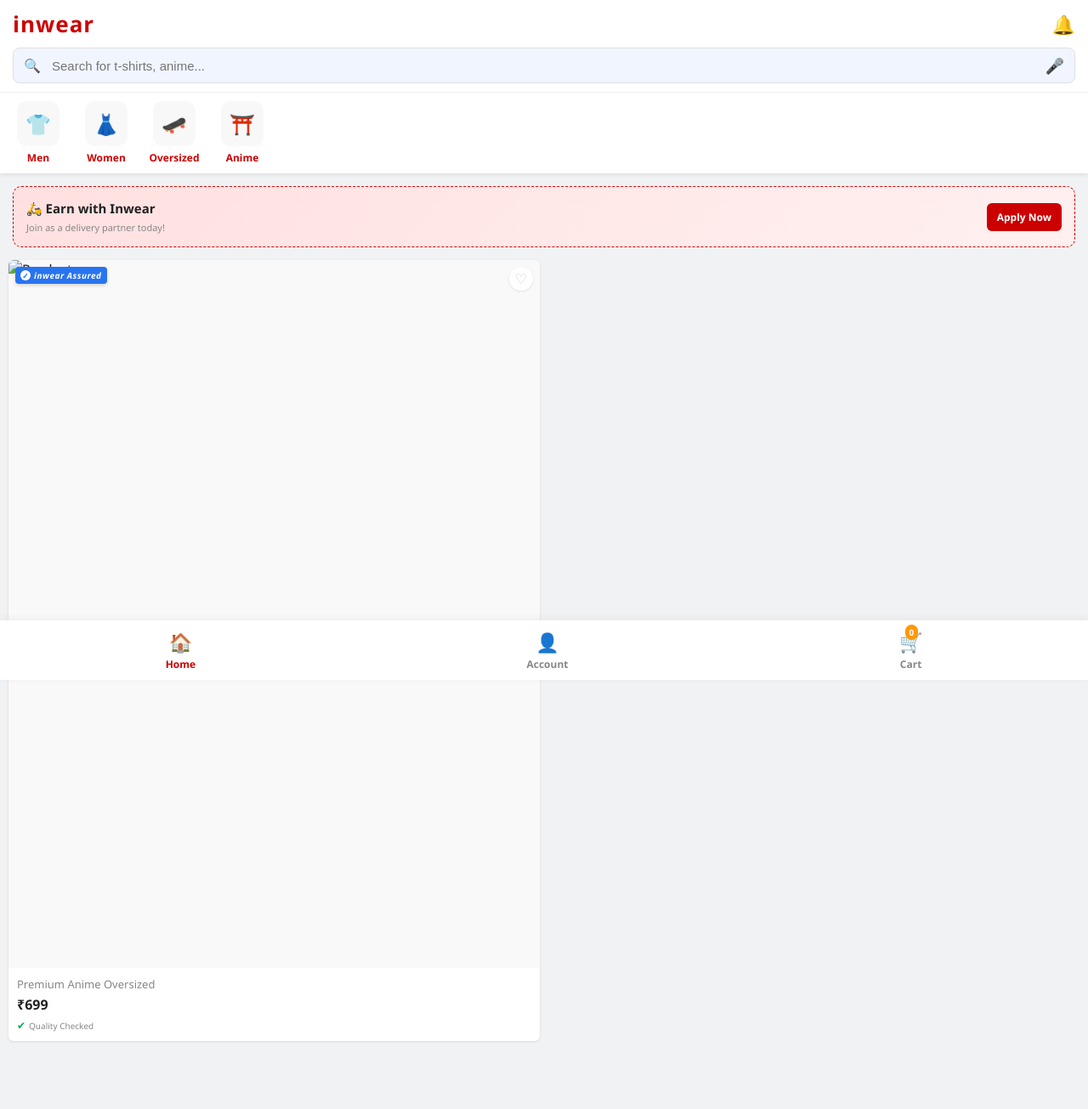
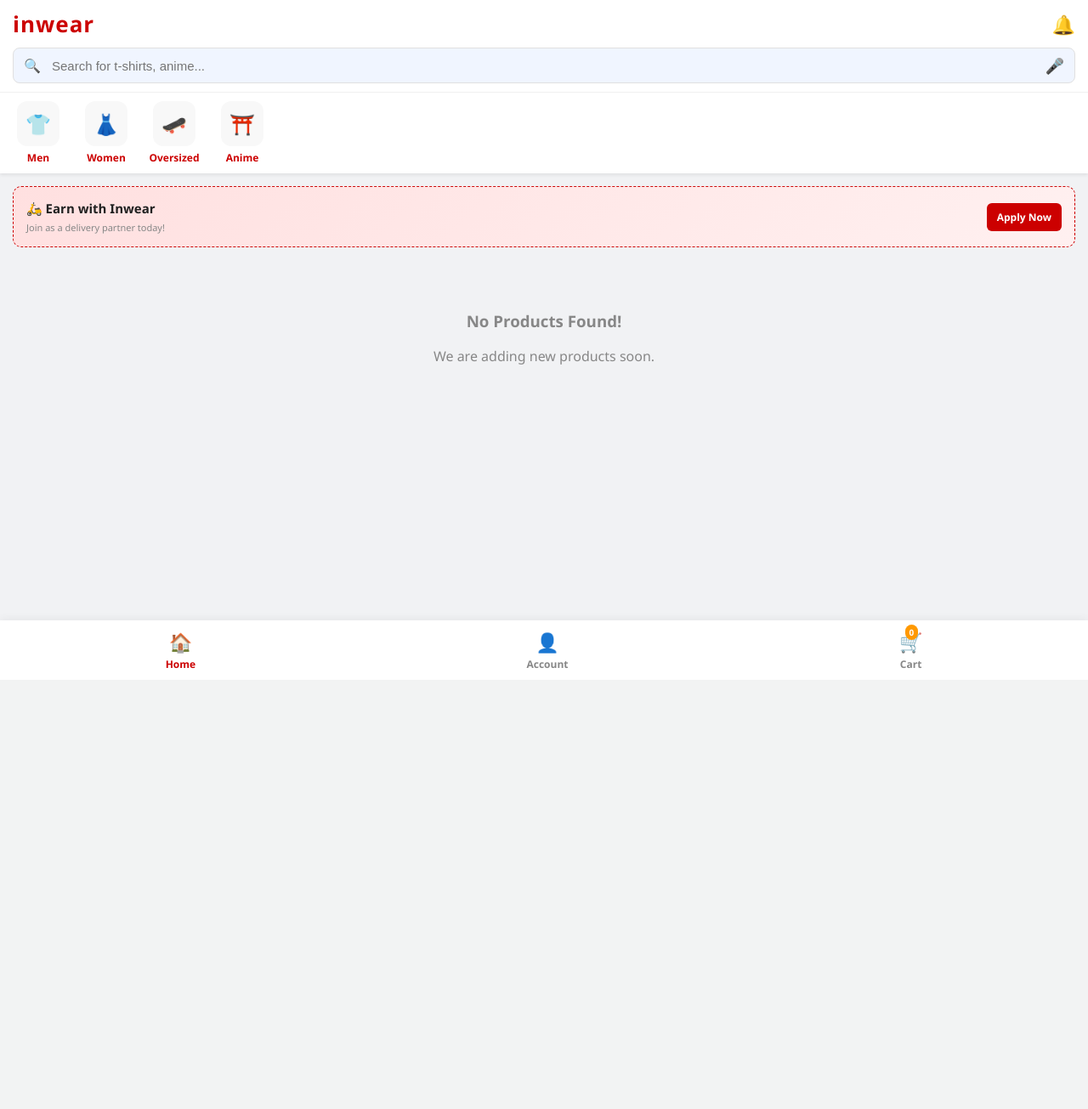
Before and after one commit to nitrotrial1month-glitch/My-funny.py, a Flask app: template templates/index.html in a window 1280 px wide. Shown: the whole page at 85% size. After the commit the page ends 800 px from the top, so only its background shows below. Run offline with Flask 3, Linux system fonts and the light colour scheme; the template is opened without the code that fills it, so the values that code supplies are empty; some libraries are stand-ins or nearby versions.

Commit message:
Update index.html

```diff
--- a/templates/index.html
+++ b/templates/index.html
@@ -32,7 +32,7 @@
             box-shadow: 0 2px 4px rgba(0,0,0,0.08);
         }
         .header-top-row { display: flex; justify-content: space-between; align-items: center; padding: 10px 15px; }
-        .brand-name { font-size: 26px; font-weight: 800; color: var(--primary-red); letter-spacing: 1px; text-transform: lowercase; }
+        .brand-name { font-size: 26px; font-weight: 800; color: var(--primary-red); letter-spacing: 1px; text-transform: lowercase; text-decoration: none; }
         .top-right-icon { color: var(--primary-red); font-size: 22px; cursor: pointer; }
 
         .search-container { padding: 0 15px 10px 15px; }
@@ -40,12 +40,13 @@
         .search-box input { flex: 1; border: none; background: transparent; outline: none; font-size: 15px; padding-left: 8px; }
         .search-box .voice-icon { font-size: 18px; color: #555; cursor: pointer; }
 
+        /* 🔴 FIXED: Category Scroll */
         .category-scroll {
             display: flex; overflow-x: auto; padding: 10px 15px; gap: 20px;
             background: #fff; border-top: 1px solid #f0f0f0; scrollbar-width: none;
         }
         .category-scroll::-webkit-scrollbar { display: none; }
-        .cat-item { display: flex; flex-direction: column; align-items: center; min-width: 60px; cursor: pointer; }
+        .cat-item { display: flex; flex-direction: column; align-items: center; min-width: 60px; text-decoration: none; cursor: pointer; }
         .cat-icon { font-size: 24px; background: #f8f8f8; padding: 10px; border-radius: 12px; margin-bottom: 5px; }
         .cat-text { font-size: 12px; font-weight: bold; color: var(--primary-red); }
 
@@ -54,20 +55,24 @@
             background: linear-gradient(135deg, #ffe0e0 0%, #fff0f0 100%);
             margin: 15px; padding: 15px; border-radius: 10px;
             display: flex; align-items: center; justify-content: space-between;
-            border: 1px dashed var(--primary-red);
+            border: 1px dashed var(--primary-red); text-decoration: none;
         }
         .delivery-banner-text h3 { margin: 0; color: var(--text-dark); font-size: 15px; }
         .delivery-banner-text p { margin: 5px 0 0; font-size: 11px; color: var(--text-muted); }
-        .delivery-btn-banner { background: var(--primary-red); color: white; text-decoration: none; padding: 8px 12px; border-radius: 6px; font-size: 12px; font-weight: bold; }
+        .delivery-btn-banner { background: var(--primary-red); color: white; padding: 8px 12px; border-radius: 6px; font-size: 12px; font-weight: bold; }
 
         .main-content { padding: 0 10px 10px 10px; }
         .product-grid { display: grid; grid-template-columns: repeat(2, 1fr); gap: 10px; }
-        .product-card { background-color: var(--white); border-radius: 6px; overflow: hidden; position: relative; box-shadow: 0 1px 3px rgba(0,0,0,0.1); display: flex; flex-direction: column; text-decoration: none; color: inherit; }
+
+        /* 🔴 FIXED: Product Card Clickable Style */
+        .product-card { background-color: var(--white); border-radius: 6px; overflow: hidden; position: relative; box-shadow: 0 1px 3px rgba(0,0,0,0.1); display: flex; flex-direction: column; text-decoration: none; color: inherit; transition: transform 0.2s; }
+        .product-card:active { transform: scale(0.98); }
+
         .product-img-container { width: 100%; aspect-ratio: 3/4; background-color: #f9f9f9; display: flex; justify-content: center; align-items: center; position: relative; }
         .product-img { width: 100%; height: 100%; object-fit: cover; }
-        .wishlist-btn { position: absolute; top: 8px; right: 8px; background: rgba(255, 255, 255, 0.9); border-radius: 50%; width: 28px; height: 28px; display: flex; justify-content: center; align-items: center; box-shadow: 0 1px 3px rgba(0,0,0,0.1); font-size: 16px; color: #ccc; }
+        .wishlist-btn { position: absolute; top: 8px; right: 8px; background: rgba(255, 255, 255, 0.9); border-radius: 50%; width: 28px; height: 28px; display: flex; justify-content: center; align-items: center; box-shadow: 0 1px 3px rgba(0,0,0,0.1); font-size: 16px; color: #ccc; z-index: 10; }
 
-        .inwear-assured-badge { position: absolute; top: 8px; left: 8px; background-color: var(--assured-blue); color: white; font-size: 10px; font-style: italic; font-weight: 900; padding: 3px 6px; border-radius: 4px; display: flex; align-items: center; gap: 4px; box-shadow: 0 2px 4px rgba(0,0,0,0.15); letter-spacing: 0.5px; }
+        .inwear-assured-badge { position: absolute; top: 8px; left: 8px; background-color: var(--assured-blue); color: white; font-size: 10px; font-style: italic; font-weight: 900; padding: 3px 6px; border-radius: 4px; display: flex; align-items: center; gap: 4px; box-shadow: 0 2px 4px rgba(0,0,0,0.15); letter-spacing: 0.5px; z-index: 10; }
         .assured-icon { background-color: white; color: var(--assured-blue); border-radius: 50%; width: 12px; height: 12px; display: flex; justify-content: center; align-items: center; font-size: 9px; font-weight: bold; font-style: normal; }
 
         .product-info { padding: 10px; }
@@ -89,59 +94,20 @@
         .cart-badge { position: absolute; top: -5px; right: 5px; background: #ff9900; color: white; font-size: 10px; padding: 2px 5px; border-radius: 10px; font-weight: bold; }
 
         /* ================= 4. Premium Bottom Sheet (Panel Menu) ================= */
-        .modal-overlay {
-            position: fixed; top: 0; left: 0; width: 100%; height: 100%;
-            background: rgba(0, 0, 0, 0.6);
-            backdrop-filter: blur(2px);
-            z-index: 1001;
-            display: none; opacity: 0;
-            transition: opacity 0.3s ease;
-        }
-
-        .bottom-sheet {
-            position: fixed; bottom: -100%; left: 0; width: 100%;
-            background: var(--white); z-index: 1002;
-            border-radius: 24px 24px 0 0;
-            padding: 15px 20px 30px 20px;
-            box-shadow: 0 -5px 20px rgba(0,0,0,0.15);
-            transition: bottom 0.3s cubic-bezier(0.4, 0, 0.2, 1);
-            box-sizing: border-box;
-        }
-
-        .drag-handle {
-            width: 40px; height: 5px; background-color: #e0e0e0;
-            border-radius: 10px; margin: 0 auto 20px auto;
-        }
-
-        .sheet-header {
-            display: flex; justify-content: space-between; align-items: center;
-            margin-bottom: 20px;
-        }
+        .modal-overlay { position: fixed; top: 0; left: 0; width: 100%; height: 100%; background: rgba(0, 0, 0, 0.6); backdrop-filter: blur(2px); z-index: 1001; display: none; opacity: 0; transition: opacity 0.3s ease; }
+        .bottom-sheet { position: fixed; bottom: -100%; left: 0; width: 100%; background: var(--white); z-index: 1002; border-radius: 24px 24px 0 0; padding: 15px 20px 30px 20px; box-shadow: 0 -5px 20px rgba(0,0,0,0.15); transition: bottom 0.3s cubic-bezier(0.4, 0, 0.2, 1); box-sizing: border-box; }
+        .drag-handle { width: 40px; height: 5px; background-color: #e0e0e0; border-radius: 10px; margin: 0 auto 20px auto; }
+        .sheet-header { display: flex; justify-content: space-between; align-items: center; margin-bottom: 20px; }
         .sheet-header h3 { margin: 0; font-size: 18px; color: var(--text-dark); font-weight: 800; }
-        .close-btn {
-            background: #f1f2f4; border-radius: 50%; width: 30px; height: 30px;
-            display: flex; justify-content: center; align-items: center;
-            font-size: 14px; color: var(--text-dark); cursor: pointer; font-weight: bold;
-        }
-
+        .close-btn { background: #f1f2f4; border-radius: 50%; width: 30px; height: 30px; display: flex; justify-content: center; align-items: center; font-size: 14px; color: var(--text-dark); cursor: pointer; font-weight: bold; }
         .sheet-content { display: flex; flex-direction: column; gap: 12px; }
-
-        .sheet-link-btn {
-            display: flex; align-items: center; justify-content: space-between;
-            padding: 15px 20px; border-radius: 16px;
-            text-decoration: none; font-weight: bold; font-size: 15px;
-            transition: transform 0.1s, background 0.2s;
-            border: 1px solid #f0f0f0;
-        }
+        .sheet-link-btn { display: flex; align-items: center; justify-content: space-between; padding: 15px 20px; border-radius: 16px; text-decoration: none; font-weight: bold; font-size: 15px; transition: transform 0.1s, background 0.2s; border: 1px solid #f0f0f0; }
         .sheet-link-btn:active { transform: scale(0.98); }
-
         .btn-left { display: flex; align-items: center; gap: 15px; }
 
-        /* Modern UI Colors for Panel Options */
         .admin-btn { background: linear-gradient(135deg, #fff5f5 0%, #ffebee 100%); color: var(--primary-red); border-color: #ffdcdb; }
         .seller-btn { background: linear-gradient(135deg, #f5f9ff 0%, #e3f2fd 100%); color: #1976d2; border-color: #cce4ff; }
         .delivery-btn { background: linear-gradient(135deg, #f5fff6 0%, #e8f5e9 100%); color: #2e7d32; border-color: #ccecd0; }
-
         .arrow-right { font-size: 18px; opacity: 0.5; }
     </style>
 </head>
@@ -149,7 +115,7 @@
 
     <div class="top-header">
         <div class="header-top-row">
-            <div class="brand-name">inwear</div>
+            <a href="/" class="brand-name">inwear</a>
             <div class="top-right-icon">🔔</div>
         </div>
         <div class="search-container">
@@ -160,35 +126,44 @@
             </div>
         </div>
         <div class="category-scroll">
-            <div class="cat-item"><div class="cat-icon">👕</div><div class="cat-text">Men</div></div>
-            <div class="cat-item"><div class="cat-icon">👗</div><div class="cat-text">Women</div></div>
-            <div class="cat-item"><div class="cat-icon">🛹</div><div class="cat-text">Oversized</div></div>
-            <div class="cat-item"><div class="cat-icon">⛩️</div><div class="cat-text">Anime</div></div>
+            <a href="/category/men" class="cat-item"><div class="cat-icon">👕</div><div class="cat-text">Men</div></a>
+            <a href="/category/women" class="cat-item"><div class="cat-icon">👗</div><div class="cat-text">Women</div></a>
+            <a href="/category/oversized" class="cat-item"><div class="cat-icon">🛹</div><div class="cat-text">Oversized</div></a>
+            <a href="/category/anime" class="cat-item"><div class="cat-icon">⛩️</div><div class="cat-text">Anime</div></a>
         </div>
     </div>
 
-    <div class="delivery-banner">
+    <a href="/delivery/register" class="delivery-banner">
         <div class="delivery-banner-text">
             <h3>🛵 Earn with Inwear</h3>
             <p>Join as a delivery partner today!</p>
         </div>
-        <a href="/apply-delivery" class="delivery-btn-banner">Apply Now</a>
-    </div>
+        <div class="delivery-btn-banner">Apply Now</div>
+    </a>
 
     <div class="main-content">
         <div class="product-grid">
-            <a href="#" class="product-card">
+            {% if products %}
+                {% for product in products %}
+                <a href="/product/{{ product._id }}" class="product-card">
                     <div class="product-img-container">
                         <div class="inwear-assured-badge"><span class="assured-icon">✓</span>inwear Assured</div>
-                    <div class="wishlist-btn">♡</div>
-                    <img src="https://via.placeholder.com/260x300/f0f0f0/cc0000?text=T-Shirt" alt="Product" class="product-img">
+                        <div class="wishlist-btn" onclick="event.preventDefault(); alert('Added to wishlist!');">♡</div>
+                        <img src="/{{ product.image if product.image else 'static/placeholder.png' }}" onerror="this.src='/static/placeholder.png'" alt="{{ product.name }}" class="product-img">
                     </div>
                     <div class="product-info">
-                    <div class="product-title">Premium Anime Oversized</div>
-                    <div class="price-container"><span class="product-price">₹699</span></div>
+                        <div class="product-title">{{ product.name }}</div>
+                        <div class="price-container"><span class="product-price">₹{{ product.price }}</span></div>
                         <div class="secure-info"><span>✔</span> Quality Checked</div>
                     </div>
                 </a>
+                {% endfor %}
+            {% else %}
+                <div style="grid-column: 1 / -1; text-align: center; padding: 40px 20px; color: #878787;">
+                    <h3>No Products Found!</h3>
+                    <p>We are adding new products soon.</p>
+                </div>
+            {% endif %}
         </div>
     </div>
 
@@ -231,27 +206,27 @@
             {% set role = session['user'].get('role') %}
 
             {% if role == 'owner' %}
-                <a href="/owner-dashboard" class="sheet-link-btn admin-btn">
+                <a href="#" onclick="alert('Admin Panel Coming Soon!')" class="sheet-link-btn admin-btn">
                     <div class="btn-left"><span style="font-size: 22px;">👑</span><span>Admin Workspace</span></div>
                     <span class="arrow-right">›</span>
                 </a>
-                <a href="/seller-dashboard" class="sheet-link-btn seller-btn">
+                <a href="/seller" class="sheet-link-btn seller-btn">
                     <div class="btn-left"><span style="font-size: 22px;">🏪</span><span>Seller Dashboard</span></div>
                     <span class="arrow-right">›</span>
                 </a>
-                <a href="/delivery-dashboard" class="sheet-link-btn delivery-btn">
+                <a href="/delivery/dashboard" class="sheet-link-btn delivery-btn">
                     <div class="btn-left"><span style="font-size: 22px;">🛵</span><span>Delivery Hub</span></div>
                     <span class="arrow-right">›</span>
                 </a>
 
             {% elif role == 'seller' %}
-                <a href="/seller-dashboard" class="sheet-link-btn seller-btn">
+                <a href="/seller" class="sheet-link-btn seller-btn">
                     <div class="btn-left"><span style="font-size: 22px;">🏪</span><span>Seller Dashboard</span></div>
                     <span class="arrow-right">›</span>
                 </a>
 
             {% elif role == 'delivery' %}
-                <a href="/delivery-dashboard" class="sheet-link-btn delivery-btn">
+                <a href="/delivery/dashboard" class="sheet-link-btn delivery-btn">
                     <div class="btn-left"><span style="font-size: 22px;">🛵</span><span>Delivery Dashboard</span></div>
                     <span class="arrow-right">›</span>
                 </a>
```
Lines whose indentation alone changed are shown as unchanged.
